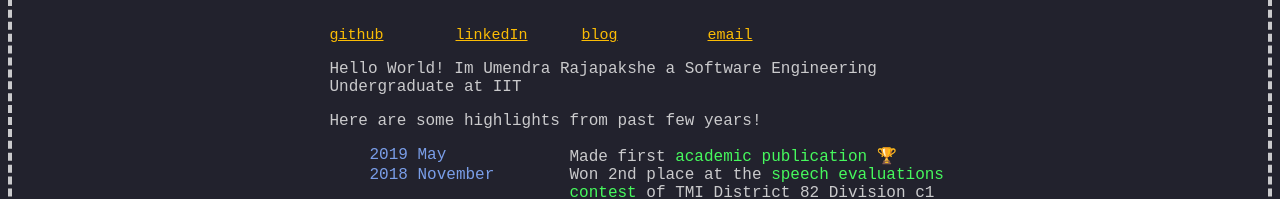
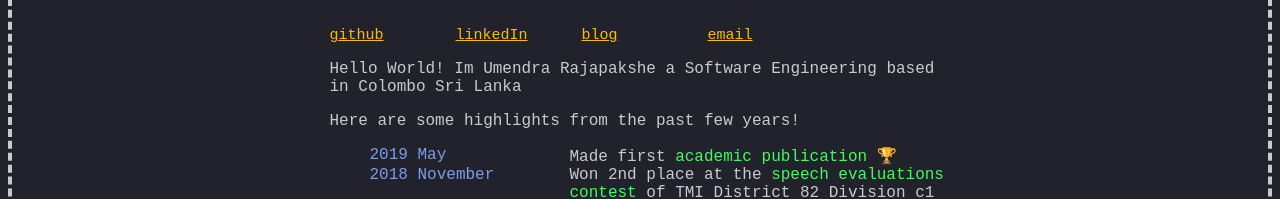
Before and after one commit to UmenR/UmenR.github.io, a plain HTML site: page index.html in a window 1280 px wide. Shown: the part 153-352 px from the top of the page. Drawn offline with Linux system fonts and the light colour scheme.

Commit message:
Update profile

```diff
--- a/index.html
+++ b/index.html
@@ -24,11 +24,11 @@
                     </ul>
             </div>
             <div class="about">
-                <p>Hello World! Im Umendra Rajapakshe a Software Engineering Undergraduate at IIT</p>
+                <p>Hello World! Im Umendra Rajapakshe a Software Engineering based in Colombo Sri Lanka</p>
             </div>
             <div class="version-history">
                 <!-- <h3>[+]version-log</h3> -->
-                <p>Here are some highlights from past few years!</p>
+                <p>Here are some highlights from the past few years!</p>
                     <ul>
                         <li><div class="left">2019 May</div><div class="right">Made first <em class="ach">academic publication</em> &#127942;</div></li>
                         <li><div class="left">2018 November</div><div class="right">Won 2nd place at the <em class="ach">speech evaluations contest</em> of TMI District 82 Division c1 &#129352;</div></li>
```
